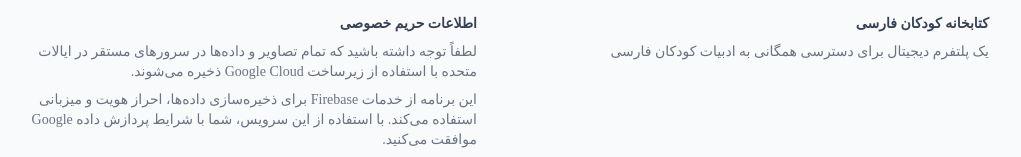
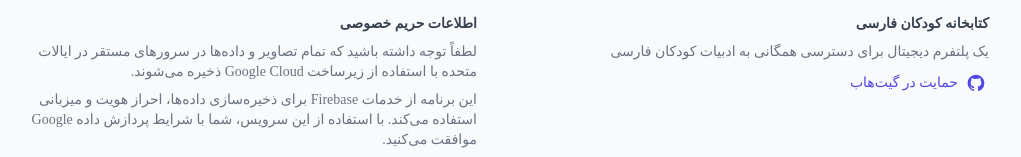
Before and after one commit to md-weber/persian-library, a Vue app: page / in a window 1280 px wide. Shown: the part 872-1029 px from the top of the page, without its empty margins (131-1152 px from the left). Built offline with nearby package versions, Linux system fonts and the light colour scheme; no server answers; the database is empty.

Commit message:
Added a github link to support the page directly

```diff
--- a/src/components/BaseFooter.vue
+++ b/src/components/BaseFooter.vue
@@ -10,6 +10,26 @@
           <p class="mt-2 text-sm text-gray-500">
             {{ $t("footer.description") }}
           </p>
+          <a
+            href="https://github.com/md-weber/persian-library"
+            target="_blank"
+            rel="noopener noreferrer"
+            class="inline-flex items-center mt-2 text-sm text-indigo-600 hover:text-indigo-800"
+          >
+            <svg
+              class="h-5 w-5 mr-2"
+              fill="currentColor"
+              viewBox="0 0 24 24"
+              aria-hidden="true"
+            >
+              <path
+                fill-rule="evenodd"
+                d="M12 2C6.477 2 2 6.484 2 12.017c0 4.425 2.865 8.18 6.839 9.504.5.092.682-.217.682-.483 0-.237-.008-.868-.013-1.703-2.782.605-3.369-1.343-3.369-1.343-.454-1.158-1.11-1.466-1.11-1.466-.908-.62.069-.608.069-.608 1.003.07 1.531 1.032 1.531 1.032.892 1.53 2.341 1.088 2.91.832.092-.647.35-1.088.636-1.338-2.22-.253-4.555-1.113-4.555-4.951 0-1.093.39-1.988 1.029-2.688-.103-.253-.446-1.272.098-2.65 0 0 .84-.27 2.75 1.026A9.564 9.564 0 0112 6.844c.85.004 1.705.115 2.504.337 1.909-1.296 2.747-1.027 2.747-1.027.546 1.379.202 2.398.1 2.651.64.7 1.028 1.595 1.028 2.688 0 3.848-2.339 4.695-4.566 4.943.359.309.678.92.678 1.855 0 1.338-.012 2.419-.012 2.747 0 .268.18.58.688.482A10.019 10.019 0 0022 12.017C22 6.484 17.522 2 12 2z"
+                clip-rule="evenodd"
+              />
+            </svg>
+            {{ $t("footer.supportOnGithub") }}
+          </a>
         </div>
 
         <!-- Privacy Info -->
--- a/src/i18n/locales/en.json
+++ b/src/i18n/locales/en.json
@@ -143,7 +143,8 @@
       "firebase": "This application uses Firebase services for data storage, authentication, and hosting. By using this service, you agree to Google's data processing terms.",
       "fairUse": "This application is only intented to be used from a private Farsi group, therefore no impressum and data-privacy information is needed."
     },
-    "copyright": "© {year} Persian Children's Library. All rights reserved."
+    "copyright": "© {year} Persian Children's Library. All rights reserved.",
+    "supportOnGithub": "Support on GitHub"
   },
   "common": {
     "save": "Save",
--- a/src/i18n/locales/fa.json
+++ b/src/i18n/locales/fa.json
@@ -141,7 +141,8 @@
       "storage": "لطفاً توجه داشته باشید که تمام تصاویر و داده‌ها در سرورهای مستقر در ایالات متحده با استفاده از زیرساخت Google Cloud ذخیره می‌شوند.",
       "firebase": "این برنامه از خدمات Firebase برای ذخیره‌سازی داده‌ها، احراز هویت و میزبانی استفاده می‌کند. با استفاده از این سرویس، شما با شرایط پردازش داده Google موافقت می‌کنید."
     },
-    "copyright": "© {year} کتابخانه کودکان فارسی. کلیه حقوق محفوظ است."
+    "copyright": "© {year} کتابخانه کودکان فارسی. کلیه حقوق محفوظ است.",
+    "supportOnGithub": "حمایت در گیت‌هاب"
   },
   "common": {
     "save": "ذخیره",
```
